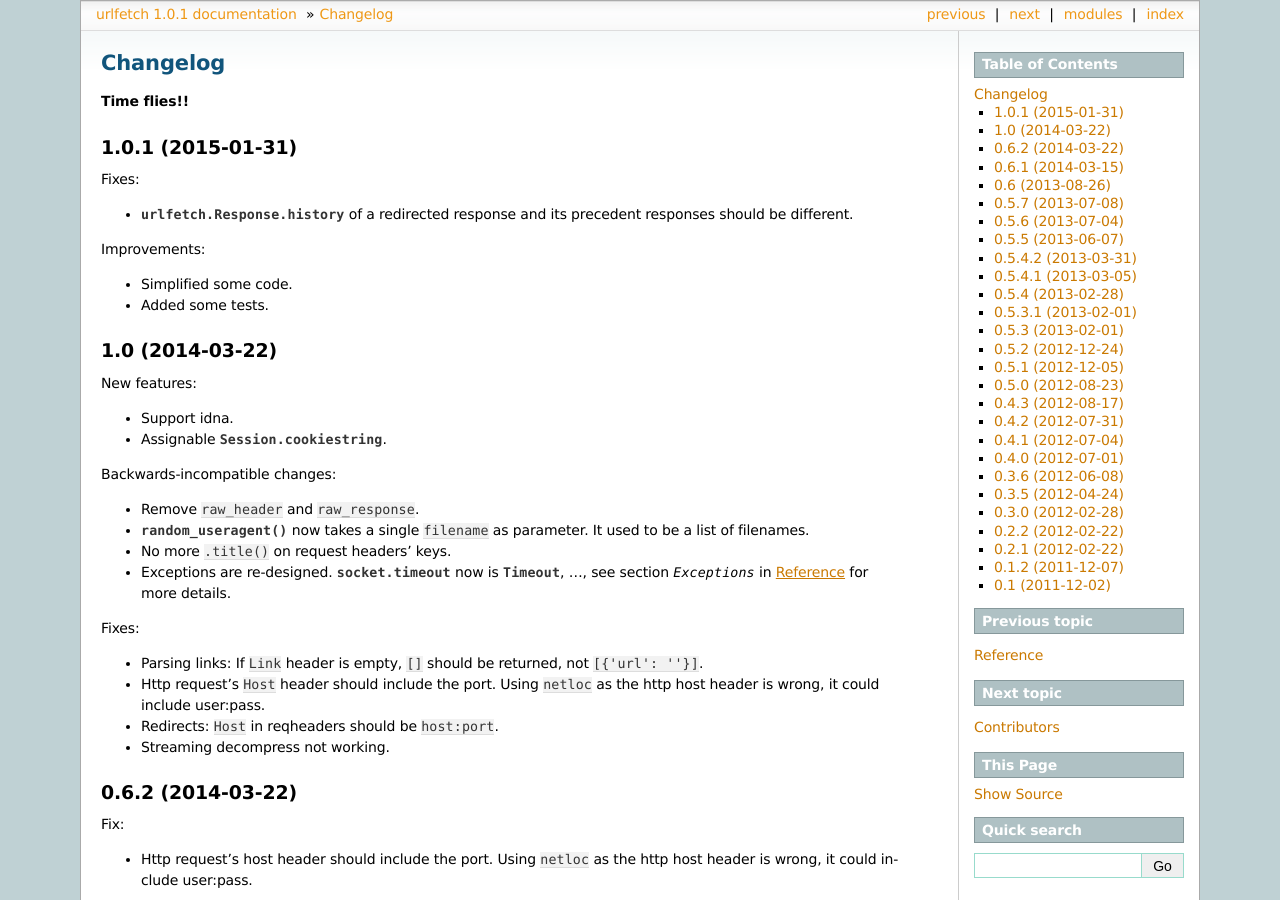
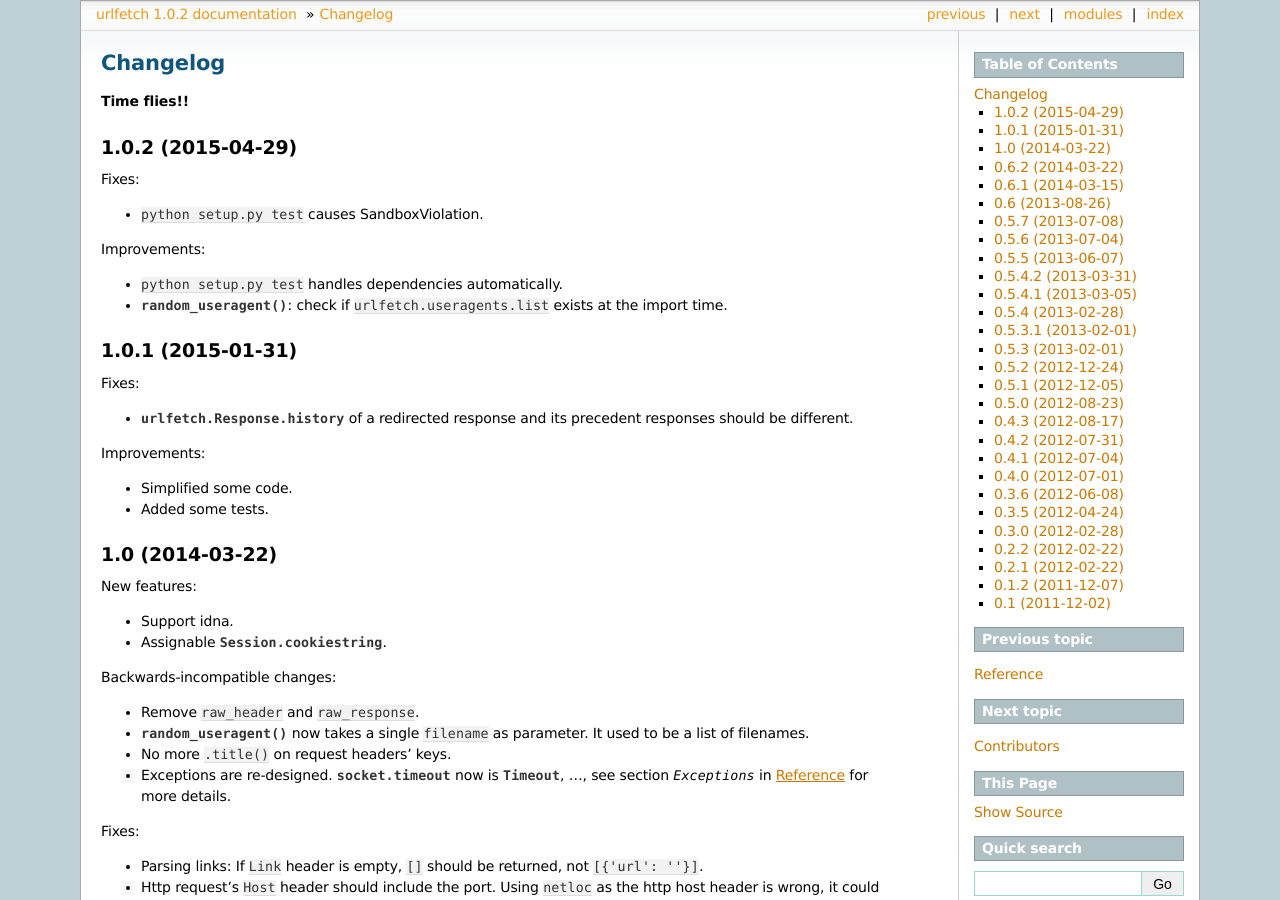
Before and after one commit to ifduyue/urlfetch, a Sphinx documentation site: the page built from doc/changelog.rst, in a window 1280 px wide and 900 px high. Built offline with Sphinx 7.4.7, drawn with Linux system fonts in a browser that asks for light colours; some of the changed text lies outside the part shown.

Commit message:
version 1.0.2

```diff
--- a/doc/changelog.rst
+++ b/doc/changelog.rst
@@ -2,6 +2,19 @@ Changelog
 ===========
 
 **Time flies!!**
+
+1.0.2 (2015-04-29)
+++++++++++++++++++++
+
+Fixes:
+
+* ``python setup.py test`` causes SandboxViolation.
+
+Improvements:
+
+* ``python setup.py test`` handles dependencies automatically.
+* :func:`random_useragent`: check if ``urlfetch.useragents.list`` exists at
+  the import time.
 
 1.0.1 (2015-01-31)
 ++++++++++++++++++++
--- a/urlfetch.py
+++ b/urlfetch.py
@@ -10,7 +10,7 @@ An easy to use HTTP client based on httplib.
 :license: BSD 2-clause License, see LICENSE for more details.
 """
 
-__version__ = '1.0.1'
+__version__ = '1.0.2'
 __author__ = 'Yue Du <ifduyue@gmail.com>'
 __url__ = 'https://github.com/ifduyue/urlfetch'
 __license__ = 'BSD 2-Clause License'
```
